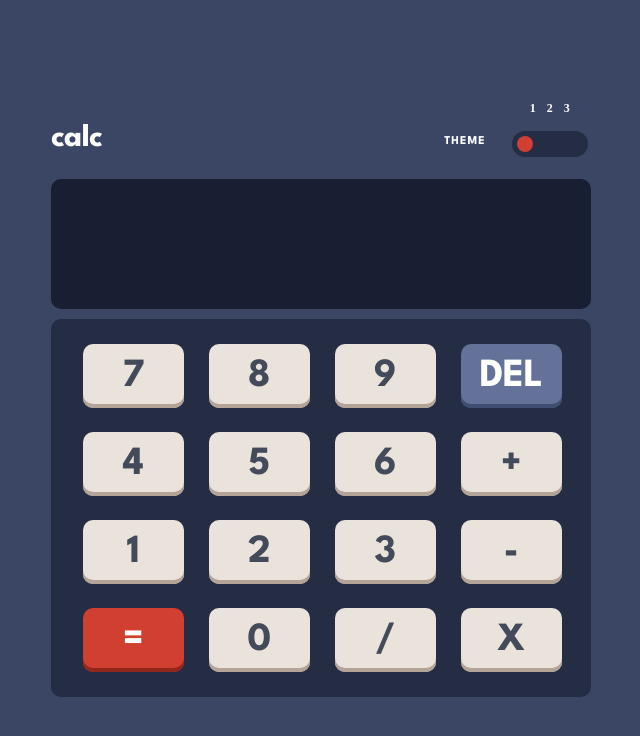
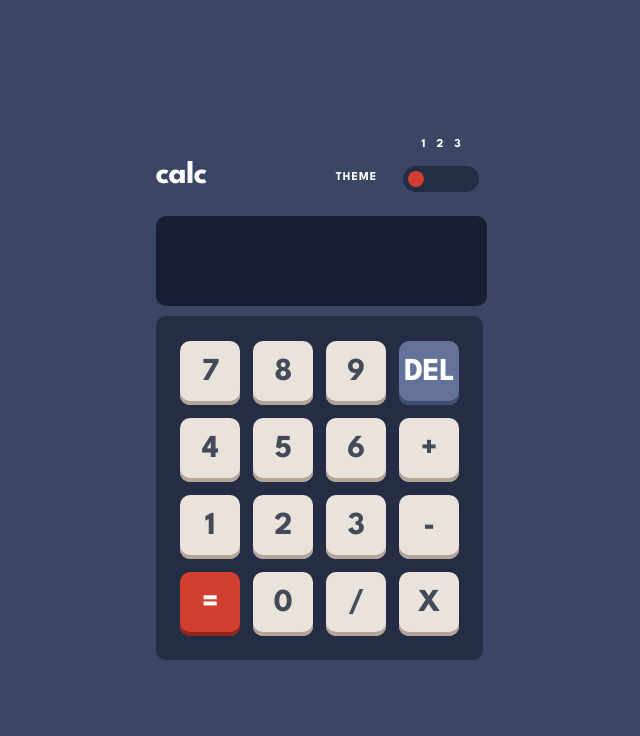
Before and after one commit to Abuta24/calculator, a plain HTML site: page index.html in a window 1280 px wide. Shown: the whole page, without its empty margins (319-959 px from the left). Drawn offline with Linux system fonts and the light colour scheme; a web font is replaced by a local one.

Commit message:
calculator

```diff
--- a/index.html
+++ b/index.html
@@ -5,6 +5,7 @@
     <meta name="viewport" content="width=device-width, initial-scale=1.0">
     <title>Calculator</title>
     <link rel="stylesheet" href="styles.css">
+    <link rel="stylesheet" href="responsive.css">
 </head>
 <body>
     <div id="calculator">
--- /dev/null
+++ b/responsive.css
@@ -0,0 +1,43 @@
+@media (width < 1440px){
+
+    .nugzara{
+        gap: 26px;
+    }
+
+    header{
+        gap: 129px;
+    }
+    #display{
+        width: 327px;
+        height: 88px;
+        color: #FFF;
+        text-align: right;
+        font-family: League Spartan;
+        font-size: 40px;
+        font-style: normal;
+        font-weight: 700;
+        line-height: normal;
+        letter-spacing: -0.667px;
+    }
+    button{
+        width: 60px;
+        height: 64px;
+        flex-shrink: 0;
+        color: #434A59;
+        text-align: center;
+        font-family: League Spartan;
+        font-size: 32px;
+        font-style: normal;
+        font-weight: 700;
+        line-height: normal;
+        letter-spacing: -0.533px;
+    }
+    .main{
+        width: 327px;
+        gap: 13px;
+    }
+    .margin, #margin{
+        margin-bottom: 13px;
+    }
+
+}
--- a/styles.css
+++ b/styles.css
@@ -150,7 +150,7 @@ header{
 h4{
   color: #FFF;
   text-align: center;
-  font-family: Spartan;
+  font-family: League Spartan;
   font-size: 12px;
   font-style: normal;
   font-weight: 700;
```
